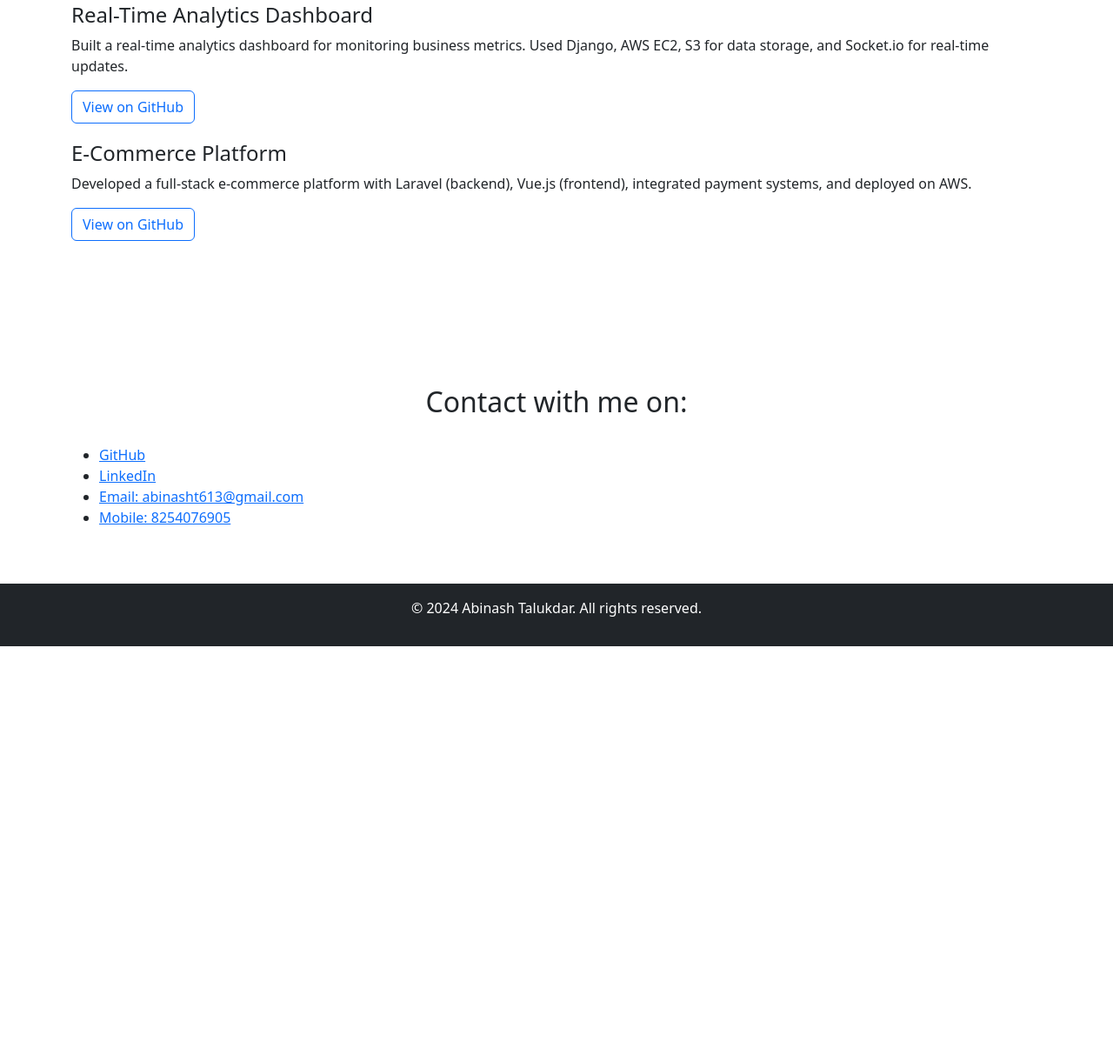
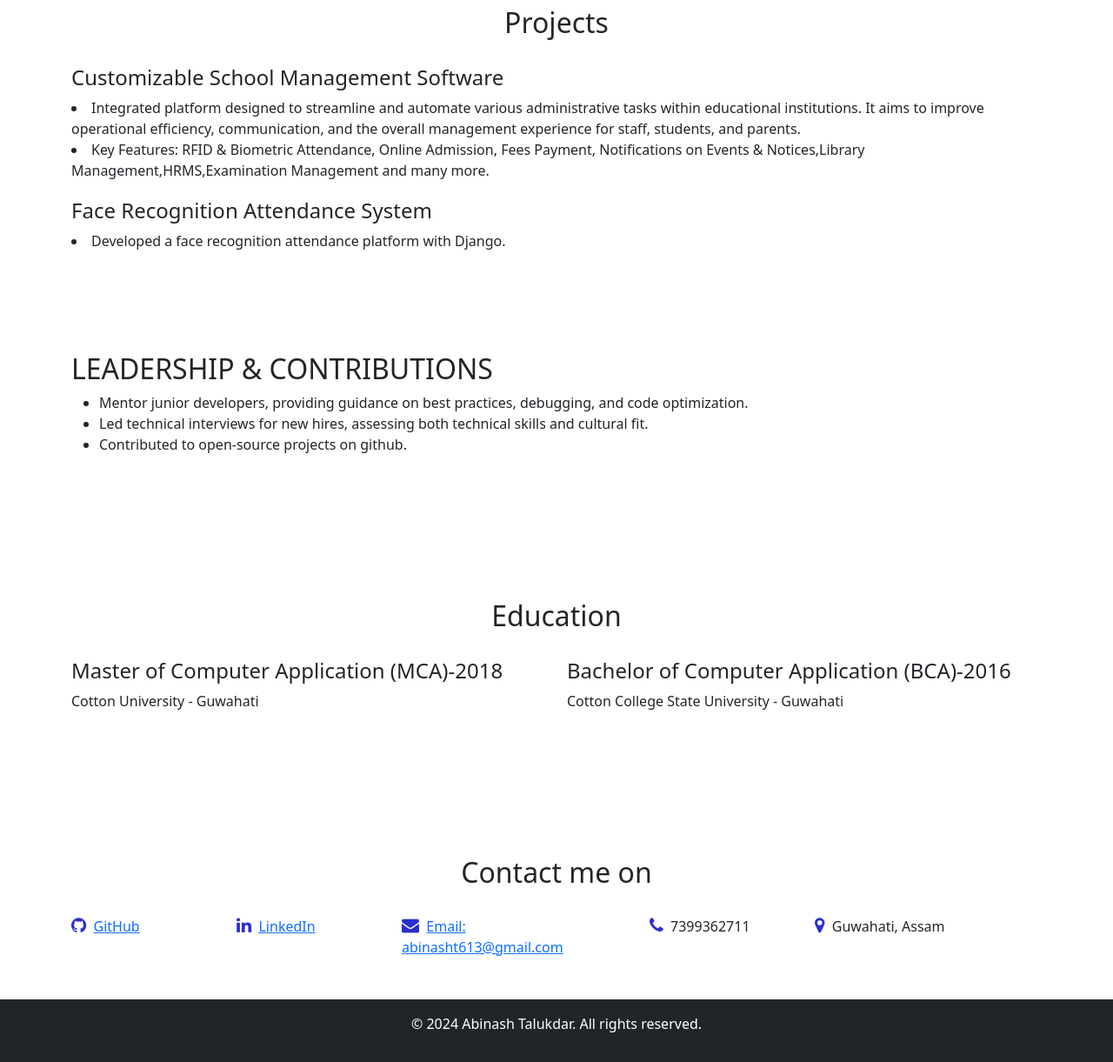
Before and after one commit to abinasht613/abinasht613.github.io, a plain HTML site: page index.html in a window 1280 px wide. Shown: the part 1577-2798 px from the top of the page at 87% size. Before the commit the page ends 2320 px from the top, so only its background shows below. Drawn offline with nearby package versions, Linux system fonts and the light colour scheme.

Commit message:
update on dec 19

```diff
--- a/index.html
+++ b/index.html
@@ -7,6 +7,7 @@
     <title>ABINASH TALUKDAR - Senior Software Engineer</title>
     <!-- Bootstrap CSS -->
     <link href="https://cdn.jsdelivr.net/npm/bootstrap@5.3.0-alpha1/dist/css/bootstrap.min.css" rel="stylesheet">
+    <link rel="stylesheet" href="https://cdnjs.cloudflare.com/ajax/libs/font-awesome/4.7.0/css/font-awesome.min.css">
 
     <!-- Custom CSS (optional) -->
     <style>
@@ -54,6 +55,7 @@
                     <li class="nav-item"><a class="nav-link" href="#experience">Experience</a></li>
                     <li class="nav-item"><a class="nav-link" href="#projects">Projects</a></li>
                     <li class="nav-item"><a class="nav-link" href="#contact">Contact</a></li>
+                    <li class="nav-item"><a class="nav-link" href="https://github.com/abinasht613/">GitHub</a></li>
                 </ul>
             </div>
         </div>
@@ -63,7 +65,10 @@
     <section id="home" class="text-center text-white bg-primary py-5">
         <div class="container">
             <h1>Hi, I'm ABINASH TALUKDAR</h1>
-            <p class="lead">Senior Software Engineer specializing in PHP, Laravel, Python, Django, AWS, EC2, S3 & DevOps</p>
+            <p class="lead" style="font-weight: bold;">
+                A Senior Software Engineer with specializing in PHP, Python, AWS, EC2, S3,DevOps, and problem-solving skills.
+                <!-- , delivering scalable, efficient, and secure software solutions while optimizing performance and driving innovation across the entire development lifecycle. -->
+            </p>
             <!-- <a href="#contact" class="btn btn-light">Get in Touch</a> -->
         </div>
     </section>
@@ -71,7 +76,7 @@
     <!-- About Me Section -->
     <section id="about" class="container py-5">
         <h2 class="section-title">About Me</h2>
-        <p>I am a Senior Software Engineer with over 6 years of experience in designing and building scalable applications. I specialize in backend development with PHP (Laravel) and Python (Django), cloud architecture using AWS, and DevOps practices for continuous delivery. I am passionate about solving complex problems and building efficient systems that deliver value.</p>
+        <p>Experienced Senior Software Engineer with over 6 years of experience in designing and building scalable applications. I specialize in backend development with PHP (Laravel) and Python (Django), cloud architecture using AWS, and DevOps practices for continuous delivery. I am passionate about solving complex problems and building efficient systems that deliver value.</p>
     </section>
 
     <!-- Skills Section -->
@@ -110,9 +115,15 @@
         <div>
             <h4>Senior Software Engineer | APEXASPIRE DIGICOM SOLUTIONS | 2021 - Present</h4>
             <ul>
-                <li>Designed and implemented microservices using PHP (Laravel) and Python (Django) deployed on AWS EC2.</li>
-                <li>Optimized serverless architecture on AWS, reducing costs by 30% and improving performance.</li>
-                <li>Led DevOps automation for CI/CD pipelines using Jenkins, Docker, and Kubernetes.</li>
+                <li>Designed and implemented applications using PHP (Laravel) and Python (Django) deployed on AWS EC2.</li>
+                <li>Led DevOps automation for CI/CD pipelines using Jenkins improving deployment efficiency by 30%.</li>
+                <!-- <li>Optimized serverless architecture on AWS, reducing costs by 30% and improving performance.</li> -->
+                <!-- <li>Led DevOps automation for CI/CD pipelines using Jenkins, Docker, and Kubernetes.</li> -->
+                <!-- <li>Lead a team of 4 developers.</li> -->
+                 <li>Led a team of 4 engineers, coordinating tasks and ensuring high-quality deliverables within deadlines.</li>
+                 <li>Provided mentorship to junior engineers, conducting code reviews.</li>
+                <li>Integrated third-party APIs and payment gateways such as BILLDESK, ATOM.</li>
+                <li>Integrated RFID, Biometric for attendance automation.</li>
             </ul>
         </div>
         <div>
@@ -120,7 +131,7 @@
             <ul>
                 <li>Developed and maintained a variety of web applications using Laravel,AWS S3 for media storage.</li>
                 <li>Worked on high-performance systems with large data volumes using AWS RDS.</li>
-                <li>Integrated third-party APIs and payment gateways such as BILLDESK, ATOM.</li>
+                <li>Built and integrated REST APIs for real-time data processing and communication</li>
             </ul>
         </div>
     </section>
@@ -129,20 +140,56 @@
     <section id="projects" class="container py-5">
         <h2 class="section-title">Projects</h2>
         <div class="project-item">
-            <h4>Real-Time Analytics Dashboard</h4>
-            <p>Built a real-time analytics dashboard for monitoring business metrics. Used Django, AWS EC2, S3 for data storage, and Socket.io for real-time updates.</p>
-            <a href="https://github.com/yourusername/project-name" target="_blank" class="btn btn-outline-primary">View on GitHub</a>
+            <h4>Customizable School Management Software</h4>
+            <li>Integrated platform designed to streamline and automate various administrative tasks within educational institutions. It aims to improve operational efficiency, communication, and the overall management experience for staff, students, and parents.</li>
+            <li>Key Features: RFID & Biometric Attendance, Online Admission, Fees Payment, Notifications on Events & Notices,Library Management,HRMS,Examination Management and many more.</li>
         </div>
         <div class="project-item">
-            <h4>E-Commerce Platform</h4>
-            <p>Developed a full-stack e-commerce platform with Laravel (backend), Vue.js (frontend), integrated payment systems, and deployed on AWS.</p>
-            <a href="https://github.com/yourusername/project-name" target="_blank" class="btn btn-outline-primary">View on GitHub</a>
+            <h4>Face Recognition Attendance System</h4>
+            <li>Developed a face recognition attendance platform with Django.</li>
         </div>
+    </section>
+
+
+    <!-- LEADERSHIP & CONTRIBUTIONS -->
+    <section id="projects" class="container py-5">
+        <h2 class="">LEADERSHIP & CONTRIBUTIONS</h2>
+        <div class="project-item">
+            <ul>
+                <li>Mentor junior developers, providing guidance on best practices, debugging, and code optimization.</li>
+                <li>Led technical interviews for new hires, assessing both technical skills and cultural fit.</li>
+                <li>Contributed to open-source projects on github.</li>
+            </ul>
+
+        </div>
+
+    </section>
+
+
+    <!-- Education -->
+    <section id="projects" class="container py-5">
+        <h2 class="section-title">Education</h2>
+        <div class="row">
+            <div class="col-md-6">
+                <div class="project-item">
+                    <h4>Master of Computer Application (MCA)-2018</h4>
+                    <p>Cotton University - Guwahati</p>
+                </div>
+            </div>
+            <div class="col-md-6">
+                <div class="project-item">
+                    <h4>Bachelor of Computer Application (BCA)-2016</h4>
+                    <p>Cotton College State University - Guwahati</p>
+                </div>
+            </div>
+        </div>
+
+
     </section>
 
     <!-- Contact Section -->
     <section id="contact" class="container py-5">
-        <h2 class="section-title">Contact with me on:</h2>
+        <h2 class="section-title">Contact me on</h2>
         <!-- <form action="your-email-endpoint" method="POST" class="contact-form">
             <input type="text" class="form-control" placeholder="Your Name" required>
             <input type="email" class="form-control" placeholder="Your Email" required>
@@ -150,17 +197,29 @@
             <button type="submit" class="btn btn-primary">Send Message</button>
         </form> -->
         <!-- <p class="mt-4">Connect with me on:</p> -->
-        <ul>
-            <li><a href="https://github.com/abinasht613/" target="_blank">GitHub</a></li>
-            <li><a href="https://linkedin.com/in/abinash-talukdar-939a65127" target="_blank">LinkedIn</a></li>
-            <li><a href="mailto:abinasht613@gmail.com">Email: abinasht613@gmail.com</a></li>
-            <li><a href="">Mobile: 8254076905</a></li>
-        </ul>
+         <div class="row">
+            <div class="col-2">
+                <i class="fa fa-github" style="color: #2c2fce;font-size:20px"></i>&nbsp;&nbsp;<a href="https://github.com/abinasht613/" target="_blank">GitHub</a>
+            </div>
+            <div class="col-2">
+                <i class="fa fa-linkedin" style="color: #2c2fce;font-size:20px"></i>&nbsp;&nbsp;<a href="https://linkedin.com/in/abinasht613" target="_blank">LinkedIn</a>
+            </div>
+            <div class="col-3">
+                <i class="fa fa-envelope" style="color: #2c2fce;font-size:20px"></i>&nbsp;&nbsp;<a href="mailto:abinasht613@gmail.com">Email: abinasht613@gmail.com</a>
+            </div>
+            <div class="col-2">
+                <i class="fa fa-phone" style="color: #2c2fce;font-size:20px"></i>&nbsp;&nbsp;7399362711
+            </div>
+            <div class="col-2">
+                <i class="fa fa-map-marker" style="color: #2c2fce;font-size:20px"></i>&nbsp;&nbsp;Guwahati, Assam
+            </div>
+         </div>
+
     </section>
 
     <!-- Footer -->
     <footer class="bg-dark text-white text-center py-3">
-        <p>&copy; 2024 Abinash Talukdar. All rights reserved.</p>
+        <p>&copy; <script>new Date().getFullYear()>document.write(+new Date().getFullYear());</script> Abinash Talukdar. All rights reserved.</p>
     </footer>
 
     <!-- Bootstrap JS and dependencies -->
```
